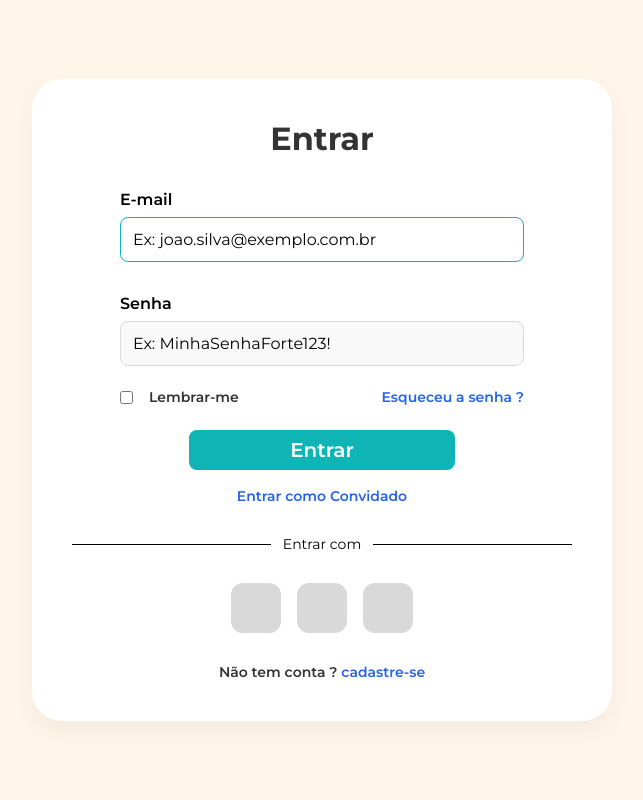
After one commit to davifreitas1/toaki_app, a Django app: page /login/ in a window 1280 px wide. The commit adds this page. Shown: the whole page, without its empty margins (318-961 px from the left). Run offline with Django 4.2, Linux system fonts and the light colour scheme; some libraries are stand-ins or nearby versions.

Commit message:
feat: templates

```diff
--- /dev/null
+++ b/toaki_app/templates/base.html
@@ -0,0 +1,25 @@
+{% load static %}
+<!DOCTYPE html>
+<html lang="pt-br">
+<head>
+    <meta charset="UTF-8">
+    <meta name="viewport" content="width=device-width, initial-scale=1.0">
+
+    <title>{% block title %}ToAki{% endblock %}</title>
+
+    <link rel="preconnect" href="https://fonts.googleapis.com">
+    <link rel="preconnect" href="https://fonts.gstatic.com" crossorigin>
+    <link href="https://fonts.googleapis.com/css2?family=Montserrat:ital,wght@0,100..900;1,100..900&display=swap" rel="stylesheet">
+
+    <link rel="stylesheet" href="{% static 'css/global.css' %}">
+
+    {% block css %}{% endblock %}
+</head>
+<body>
+
+    {% block content %}{% endblock %}
+
+    {% block scripts %}{% endblock %}
+
+</body>
+</html>
--- a/toaki_app/templates/componentes/atomos/botao.html
+++ b/toaki_app/templates/componentes/atomos/botao.html
@@ -1,5 +1,10 @@
-<button class="botao {{ botao_fundo }}">
-    <span class="botao-texto">{{ botao_texto }}</span>
+<button
+    class="botao {{ botao_fundo }}"
+    type="{{ botao_tipo }}"
+>
+    <span class="botao-texto">
+        {{ botao_texto }}
+    </span>
 </button>
 
 <style>
--- /dev/null
+++ b/toaki_app/templates/componentes/atomos/input.html
@@ -0,0 +1,60 @@
+{% load widget_tweaks %}
+
+<div class="input-wrapper">
+    <label for="{{ field.id_for_label }}" class="label-texto">
+        {{ label|default:field.label }} </label>
+
+    {% render_field field class+="input-campo" placeholder=placeholder %}
+
+    {% if field.errors %}
+        <div class="erro-container">
+            {% for error in field.errors %}
+                <span class="erro-texto">{{ error }}</span>
+            {% endfor %}
+        </div>
+    {% endif %}
+</div>
+
+<style>
+    .input-wrapper {
+        width: 100%;
+        display: flex;
+        flex-direction: column;
+        gap: var(--espacamento-p); /* Espacamento entre label e input */
+        margin-bottom: var(--espacamento-gg);
+        text-align: left;
+    }
+
+    .label-texto {
+        font-size: 16px;
+        color: var(--cor-preto-texto);
+        font-weight: var(--font-SemiBold);
+        font-family: 'Montserrat', sans-serif;
+    }
+
+    .input-campo {
+        width: 100%;
+        padding: var(--espacamento-regular);
+        border: 1px solid #D9D9D9;
+        border-radius: var(--raio-medio);
+        background-color: #F9F9F9;
+        font-size: 16px;
+        color: var(--cor-preto-texto);
+        outline: none;
+    }
+
+    .input-campo::placeholder {
+        color: var(--cor-preto-texto); /* Cor do placeholder mais suave */
+    }
+
+    .input-campo:focus {
+        border-color: var(--cor-marca-secundaria); /* Foco na cor da marca (Ciano) */
+        background-color: white;
+    }
+
+    .erro-texto {
+        color: var(--cor-feedback-negativo);
+        font-size: 12px;
+        margin-top: 4px;
+    }
+</style>
--- a/toaki_app/templates/pages/login.html
+++ b/toaki_app/templates/pages/login.html
@@ -1,14 +1,220 @@
+{% extends "base.html" %}
 {% load static %}
-<!DOCTYPE html>
-<html lang="pt-br">
-<head>
-    <meta charset="UTF-8">
-    <title>Login - ToAki</title>
-    <link rel="stylesheet" href="{% static 'css/global.css' %}">
-</head>
-<body>
 
-    {% include "./componentes/atomos/botao.html" with botao_texto="Entrar" botao_fundo="botao-ciano" %}
+{% block title %}Entrar - ToAki{% endblock %}
 
-</body>
-</html>
+{% block content %}
+<div class="auth-page-wrapper">
+
+    <div class="auth-card">
+        <div class="auth-top">
+            <h1 class="auth-header">Entrar</h1>
+
+            <form class="form-container" method="post">
+                {% csrf_token %}
+
+                {% include "componentes/atomos/input.html" with field=form.username label="E-mail" placeholder="Ex: joao.silva@exemplo.com.br" %}
+
+                {% include "componentes/atomos/input.html" with field=form.password label="Senha" placeholder="Ex: MinhaSenhaForte123!" %}
+
+                <div class="auth-options">
+                    <label class="checkbox-container">
+                        <input type="checkbox" name="remember">
+                        <span class="checkmark"></span>
+                        <span class="checkbox-label">Lembrar-me</span>
+                    </label>
+
+                    <a href="#" class="forgot-link">Esqueceu a senha ?</a>
+                </div>
+
+                <div class="botao-acao-container" style="margin-top: 24px;">
+                    {% include "componentes/atomos/botao.html" with botao_texto="Entrar" botao_tipo="submit" botao_fundo="botao-ciano" %}
+                </div>
+                <div class="guest-area">
+                    <a href="" class="guest-link">Entrar como Convidado</a>
+                </div>
+            </form>
+        </div>
+
+
+        <div class="divider-area">
+            <div class="line"></div>
+            <span class="divider-text">Entrar com</span>
+            <div class="line"></div>
+        </div>
+
+        <div class="auth-bot">
+            <div class="social-row">
+                <button type="button" class="social-btn"></button>
+                <button type="button" class="social-btn"></button>
+                <button type="button" class="social-btn"></button>
+            </div>
+
+            <div class="auth-footer">
+                <span class="text-muted">Não tem conta ? </span>
+                <a href="" class="register-link">cadastre-se</a>
+            </div>
+        </div>
+    </div>
+</div>
+{% endblock %}
+
+{% block css %}
+<style>
+    /* Wrapper Central */
+    .auth-page-wrapper {
+        min-height: 100vh;
+        background-color: var(--cor-fundo-primaria); /* Creme */
+        display: flex;
+        align-items: center;
+        justify-content: center;
+        position: relative;
+        padding: 20px;
+    }
+
+    /* Seta de Voltar */
+    .back-arrow {
+        position: absolute;
+        top: 30px;
+        left: 30px;
+        cursor: pointer;
+    }
+
+    /* Card Branco */
+    .auth-card {
+        background-color: white;
+        border-radius: 30px;
+        padding: 40px;
+        width: 100%;
+        max-width: 580px;
+        box-shadow: 0 10px 25px rgba(0,0,0,0.05);
+    }
+
+    .auth-top {
+        padding: 0px var(--espacamento-xg);
+    }
+
+    .auth-header {
+        text-align: center;
+        font-family: 'Montserrat', sans-serif;
+        font-weight: 700; /* Bold */
+        font-size: 32px;
+        color: #333;
+        margin-bottom: 32px;
+    }
+
+    .botao-acao-container {
+        width: 266px;
+        align-self: center;
+    }
+
+    .form-container {
+        display: flex;
+        flex-direction: column;
+    }
+
+    /* Opções (Checkbox + Link) */
+    .auth-options {
+        display: flex;
+        justify-content: space-between;
+        align-items: center;
+        margin-top: -10px; /* Aproxima um pouco dos inputs */
+    }
+
+    .checkbox-container {
+        display: flex;
+        align-items: center;
+        gap: 8px;
+        cursor: pointer;
+    }
+
+    /* Estilo básico para checkbox (pode ser melhorado depois com CSS custom) */
+    .checkbox-label {
+        font-size: 14px;
+        font-weight: 600;
+        color: #333;
+    }
+
+    .forgot-link {
+        font-size: 14px;
+        font-weight: 600;
+        color: #2563EB; /* Azul */
+        text-decoration: none;
+    }
+
+    /* Convidado */
+    .guest-area {
+        text-align: center;
+        margin-top: 16px;
+    }
+    .guest-link {
+        font-size: 14px;
+        font-weight: 600;
+        color: #2563EB;
+        text-decoration: none;
+    }
+
+    /* Divisor */
+    .divider-area {
+        display: flex;
+        align-items: center;
+        margin: 30px 0;
+    }
+    .line {
+        flex: 1;
+        height: 1px;
+        background-color: #000;
+    }
+    .divider-text {
+        padding: 0 12px;
+        font-size: 14px;
+        color: #000;
+    }
+
+    /* Social */
+    .social-row {
+        display: flex;
+        justify-content: center;
+        gap: 16px;
+        margin-bottom: 30px;
+    }
+    .social-btn {
+        width: 50px;
+        height: 50px;
+        background-color: #D9D9D9; /* Cinza placeholder */
+        border-radius: 12px;
+        border: none;
+        cursor: pointer;
+    }
+
+    /* Footer */
+    .auth-footer {
+        text-align: center;
+        font-size: 14px;
+        font-weight: 600;
+    }
+    .text-muted { color: #333; }
+    .register-link {
+        color: #2563EB;
+        text-decoration: none;
+    }
+
+    /* Ajuste para o botão preencher largura total dentro do include */
+    .botao { width: 100%; }
+
+    @media (max-width: 600px) {
+        .auth-page-wrapper {
+            padding: 20px 0px 0px 0px;
+        }
+
+        .auth-card {
+            border-bottom-left-radius: 0px;
+            border-bottom-right-radius: 0px;
+        }
+
+        .auth-top {
+            padding: var(--espacamento-pp);
+        }
+    }
+</style>
+{% endblock %}
```
Also changed, not shown: toaki_app/templates/componentes/atomos/icone.html (added, +8 -0 lines), toaki_app/templates/componentes/organismos/formGenerico.html (added, +61 -0 lines), toaki_app/templates/componentes/atomos/hyperlink.html (added), toaki_app/templates/componentes/atomos/logo.html (added), toaki_app/templates/componentes/moleculas/barraPesquisa.html (added), toaki_app/templates/componentes/moleculas/botaoMapa.html (added), toaki_app/templates/componentes/moleculas/header.html (added), toaki_app/templates/componentes/moleculas/menuTelaVendedor.html (added).
